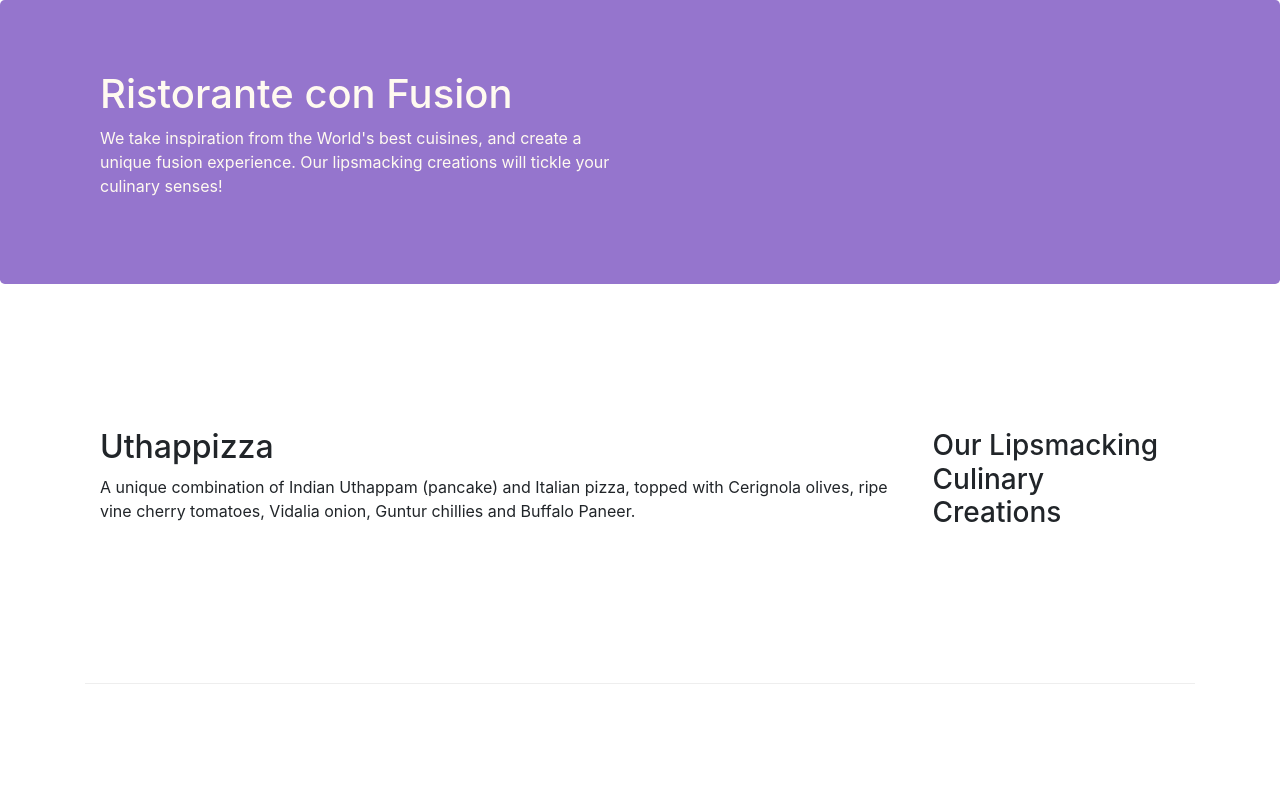
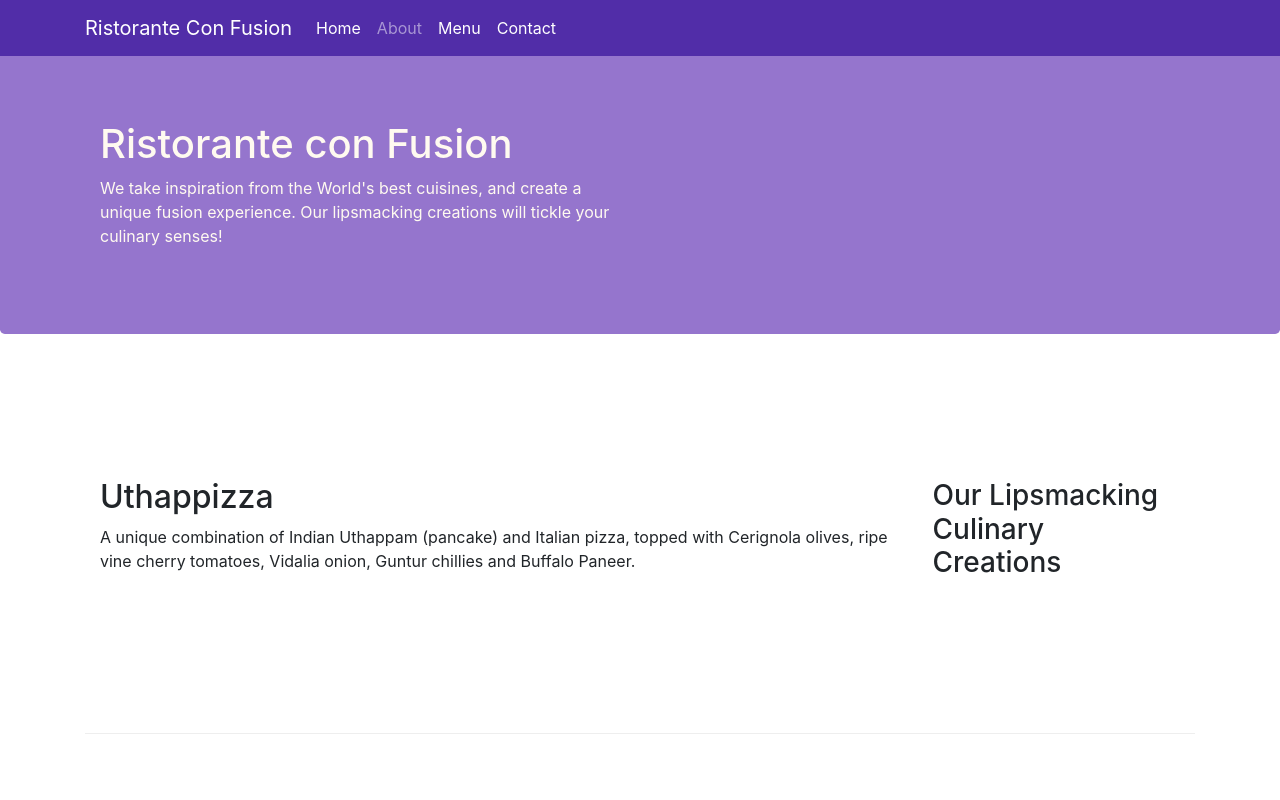
Before and after one commit to DenverEllis/conFusion, a website: page index.html in a window 1280 px wide. Shown: the top 800 px of the page. Drawn offline with nearby package versions, Linux system fonts and the light colour scheme.

Commit message:
Added navbar from guide 5

```diff
--- a/css/styles.css
+++ b/css/styles.css
@@ -28,3 +28,12 @@ address {
     margin: 0 auto;
     padding: 20px 0 20px 0;
 }
+
+body {
+    padding: 50px 0 0 0;
+    z-index: 0;
+}
+
+.navbar-dark {
+    background-color: #512da8;
+}
--- a/index.html
+++ b/index.html
@@ -15,6 +15,23 @@
 </head>
 
 <body>
+    <nav class="navbar navbar-dark navbar-expand-sm fixed-top">
+        <div class="container">
+            <button class="navbar-toggler" type="button" data-toggle="collapse" data-target="#Navbar">
+                <span class="navbar-toggler-icon"></span>
+            </button>
+            <a class="navbar-brand" href="#">Ristorante Con Fusion</a>
+            <div class="collapse navbar-collapse" id="Navbar">
+                <ul class="navbar-nav mr-auto">
+                    <li class="nav-item active"><a class="nav-link" href="#">Home</a></li>
+                    <li class="nav-item"><a class="nav-link" href="./aboutus.html">About</a></li>
+                    <li class="nav-item active"><a class="nav-link" href="#">Menu</a></li>
+                    <li class="nav-item active"><a class="nav-link" href="./contactus.html">Contact</a></li>
+                </ul>
+            </div>
+        </div>
+    </nav>
+
     <header class="jumbotron">
         <div class="container">
             <div class="row row-header">
--- a/package.json
+++ b/package.json
@@ -5,6 +5,7 @@
   "main": "index.html",
   "scripts": {
     "start": "npm run lite",
+    "build": "npm run build",
     "test": "echo \"Error: no test specified\" && exit 1",
     "lite": "lite-server"
   },
```
Also changed, not shown: 1 other file.
